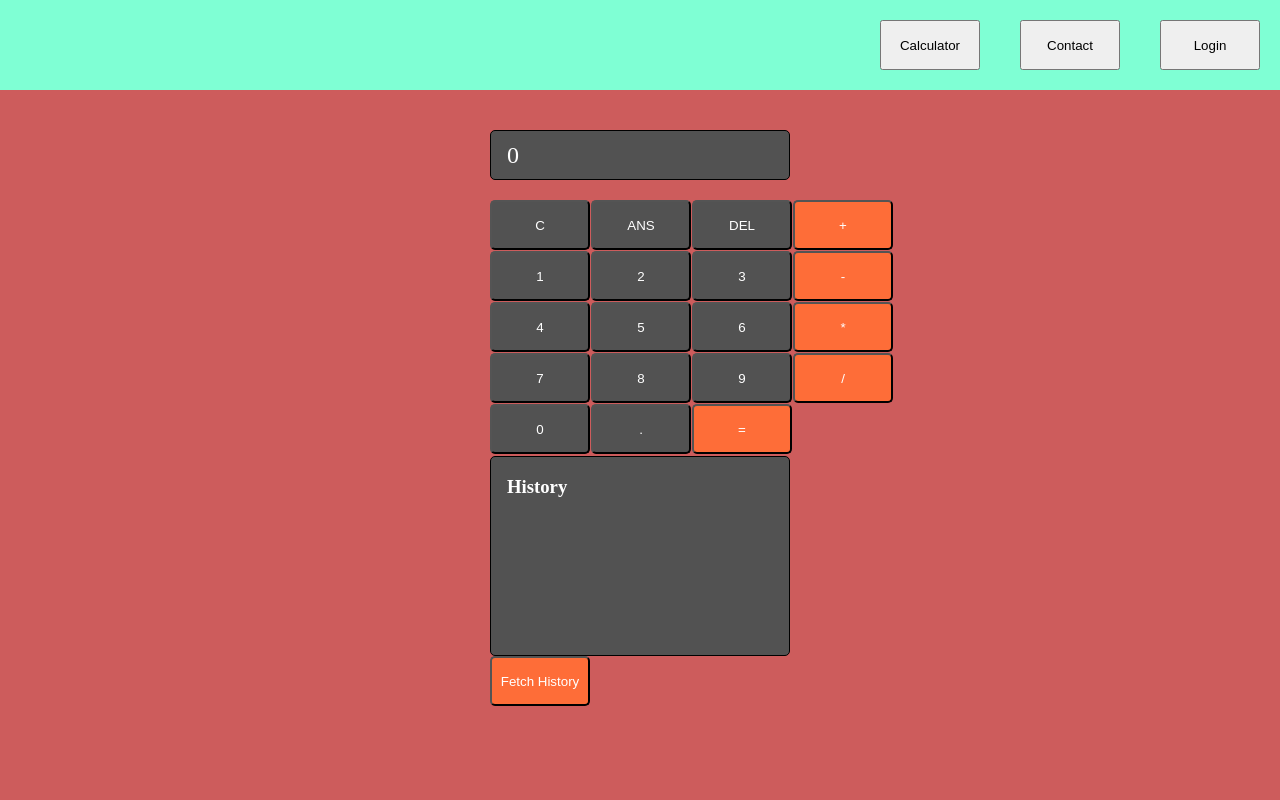
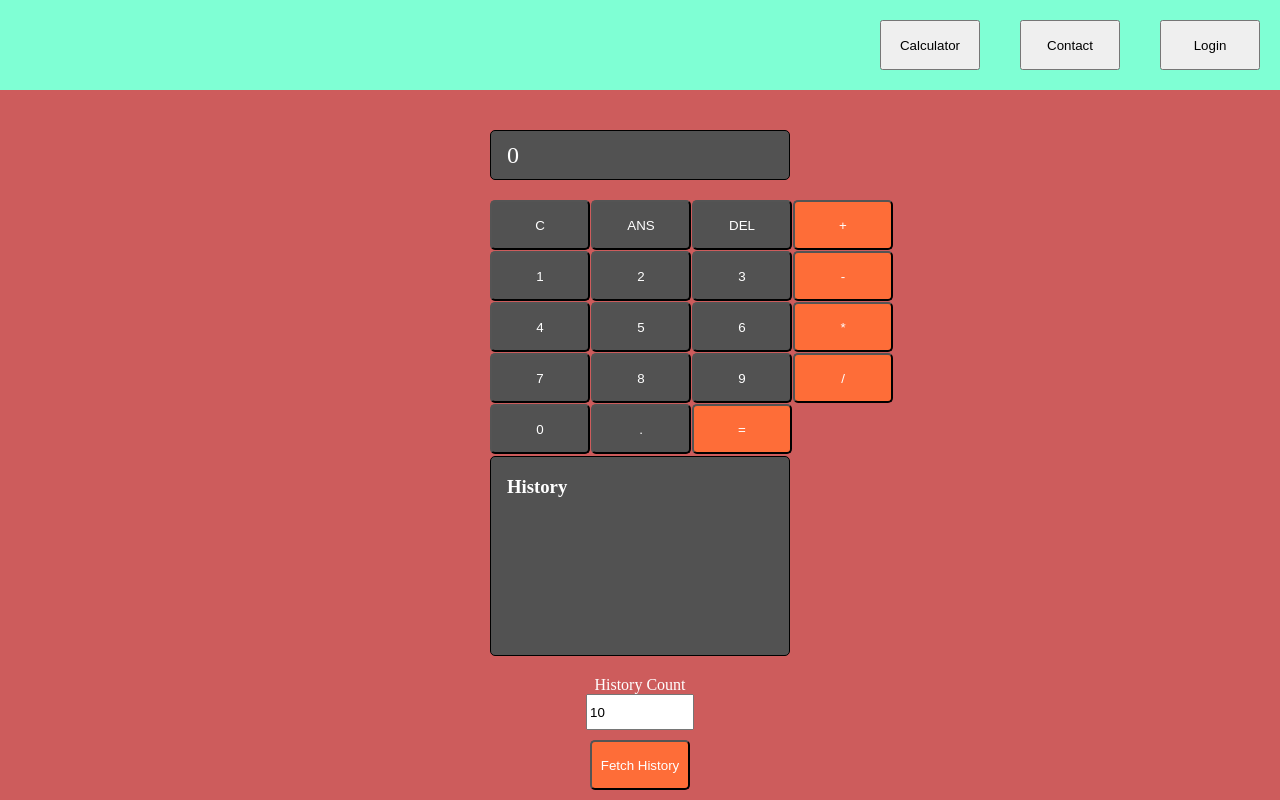
Before and after one commit to Segward/vite-vue-calculator, a Vue app: page / in a window 1280 px wide. Built offline with nearby package versions, Linux system fonts and the light colour scheme.

Commit message:
Made a fetch count with min 10

```diff
--- a/src/Backend.js
+++ b/src/Backend.js
@@ -57,9 +57,9 @@ export async function getCalculate(token, equation) {
   return result;
 }
 
-export async function getFetch(token) {
+export async function getFetch(token, count) {
   console.log("Using token:", token); // Log the token being used for debugging
-  const request = `http://localhost:8080/api/fetch?jwt=${token}`;
+  const request = `http://localhost:8080/api/fetch?jwt=${token}&count=${count}`;
   const response = await axios.get(request, {
     headers: {
       "Content-Type": "application/json",
--- a/src/components/Calculator.vue
+++ b/src/components/Calculator.vue
@@ -29,17 +29,22 @@
         <li v-for="item in history" :key="item">{{ item }}</li>
       </ul>
     </div>
-    <button @click="fetch()" class="btn-op">Fetch History</button>
+    <div class="history-form">
+      <label for="historyCount">History Count</label>
+      <input type="number" v-model.number="historyCount" min="10" />
+      <button @click="fetchHistory()" class="btn-op">Fetch History</button>
+    </div>
   </div>
 </template>
 
 <script setup>
 import { ref, onMounted, onUnmounted } from "vue";
 import Navigator from "./Navigator.vue";
-import {getToken, getCalculate, getFetch, getValidate } from "../Backend";
+import { getToken, getCalculate, getFetch, getValidate } from "../Backend";
 
 const display = ref("0");
 const history = ref([]);
+const historyCount = ref(10); // Default value for history count
 const pressedKeys = ref([]);
 let previous = "";
 
@@ -181,9 +186,10 @@ const calculate = async () => {
   }
 };
 
-const fetch = async () => {
-  let jwtToken = getToken();
-  let historyData = await getFetch(jwtToken);
+const fetchHistory = async () => {
+  const count = Math.max(historyCount.value, 10); // Ensure minimum of 10
+  const jwtToken = getToken();
+  const historyData = await getFetch(jwtToken, count);
   history.value = historyData;
 };
 
@@ -279,6 +285,19 @@ onUnmounted(() => {
   padding-left: 1rem;
 }
 
+.history-form {
+  margin-top: 20px;
+  display: flex;
+  flex-direction: column;
+  align-items: center;
+}
+
+input {
+  width: 100px;
+  height: 30px;
+  margin-bottom: 10px;
+}
+
 .btn {
   background-color: var(--primary-color);
   border-radius: 5px;
```
